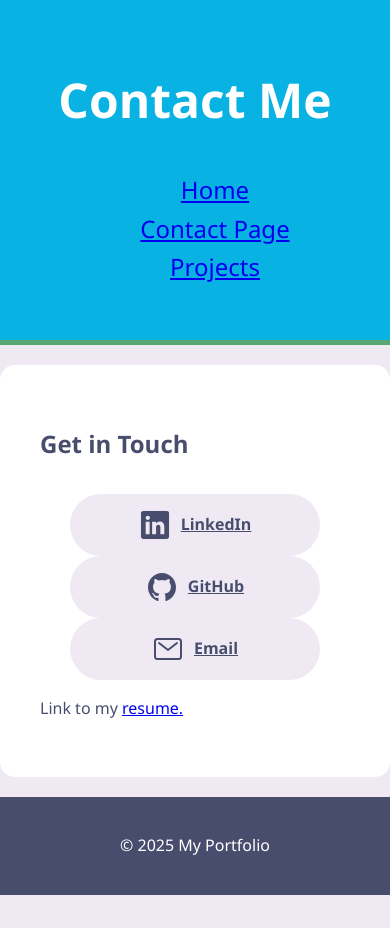
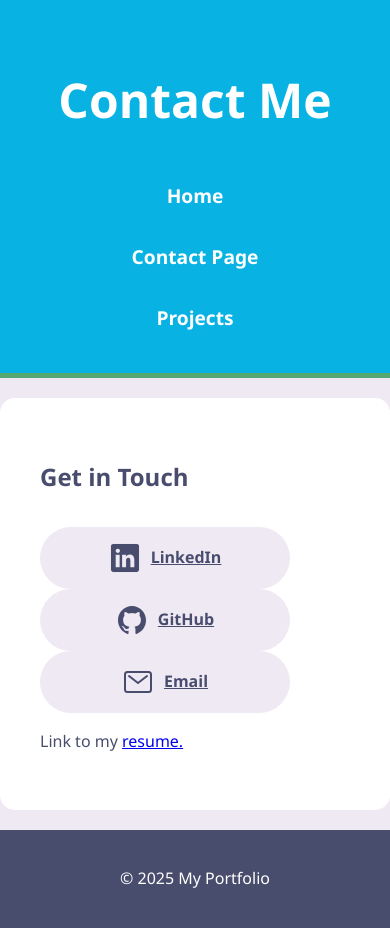
Before and after one commit to brenhen/WebDev, a plain HTML site: page contact.html in a window 390 px wide. Before the commit the page ends 895 px from the top, so only its background shows below. Drawn offline with nearby package versions, Linux system fonts and the light colour scheme.

Commit message:
Second commit
Updated media query and adjusted nav so pages links appear as a row and not stacked.

```diff
--- a/style.css
+++ b/style.css
@@ -27,7 +27,7 @@ section {
     font-size: 1rem;
 }
 
-/* Navbar container */
+/* Navbar container for contact page links */
 .navbar {
     display: flex;
     justify-content: center;
@@ -36,6 +36,7 @@ section {
 }
 
 /* Link styling using a */
+/* For contact page links navbar */
 .navbar a {
     display: flex;
     align-items: center;
@@ -64,12 +65,6 @@ section {
     color: white;
 }
 
-/* Hover effects for icons */
-/* Changes icon color on hover */
-.navbar a:hover ion-icon {
-    color: white;
-}
-
 /* Unordered list design */
 ul {
     list-style-type: circle;
@@ -77,8 +72,40 @@ ul {
 }
 
 /* Ordered list design */
-ol{
+/* Formatted for pages links at the top */
+nav ol{
+    display: flex;
+    flex-direction: space-between;
+    width: 100%;
+    max-width: 1200px;
+    padding: 0;
+    margin: 0 auto;
     list-style-type: none;
+
+}
+
+/* Makes each link take equal space */
+nav ol li {
+    flex-grow: 1;
+    text-align: center;
+}
+
+/* Link styling for pages links */
+/* Adjusted so they sit in a row along top of page */
+nav ol li a {
+    display: block;
+    text-decoration: none;
+    color: white;
+    font-size: 1.2rem;
+    font-weight: bold;
+    padding: 10px;
+    background-color: #08B2E3;
+    border-radius: 5px;
+}
+
+/* Hover effect */
+nav ol li a:hover {
+    background-color: #005bb5;
 }
 
 /* Course container design for relevant coursework */
@@ -112,3 +139,21 @@ footer {
     background-color: #484D6D;
     color: white;
 }
+
+/* Media query */
+@media screen and (max-width: 700px)
+{ .course-container, .navbar
+	{ flex-direction: column;
+      align-items: normal;
+    }
+    nav ol {
+        flex-direction: column;
+        align-items: center;
+        gap: 10px;
+        }
+
+    nav ol li {
+        width: 100%;
+        text-align: center;
+     }
+}
```
